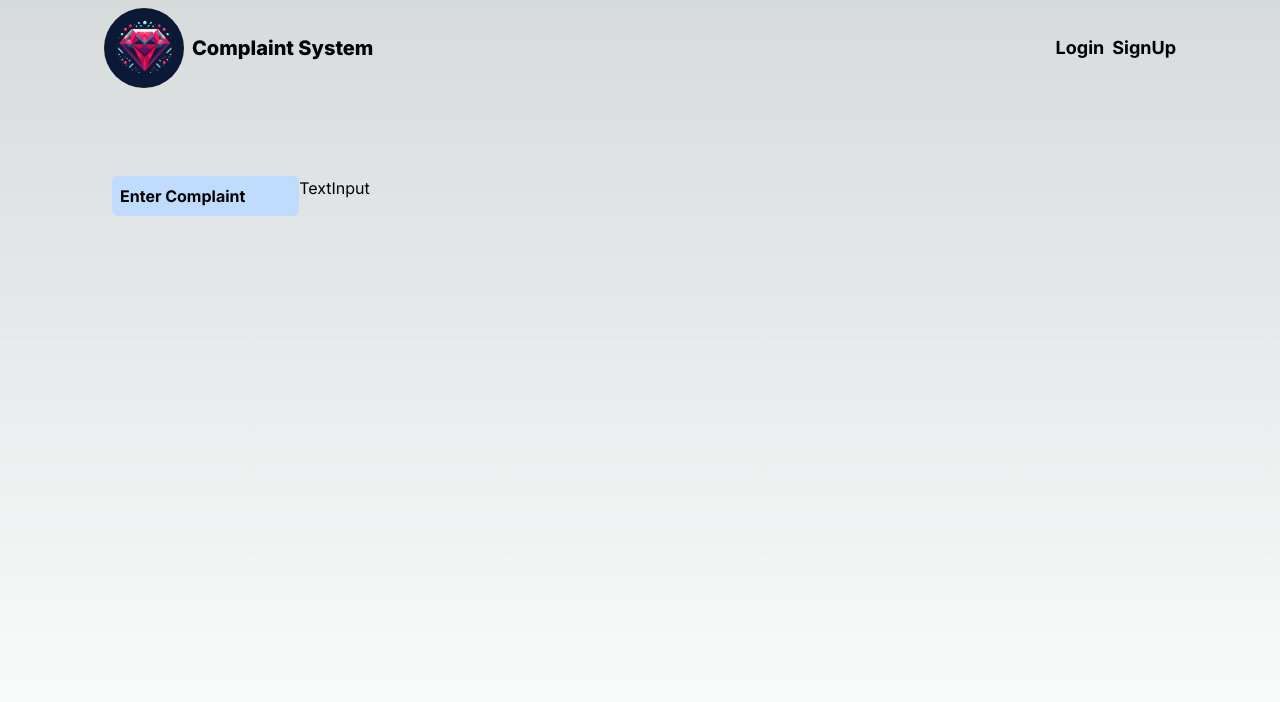
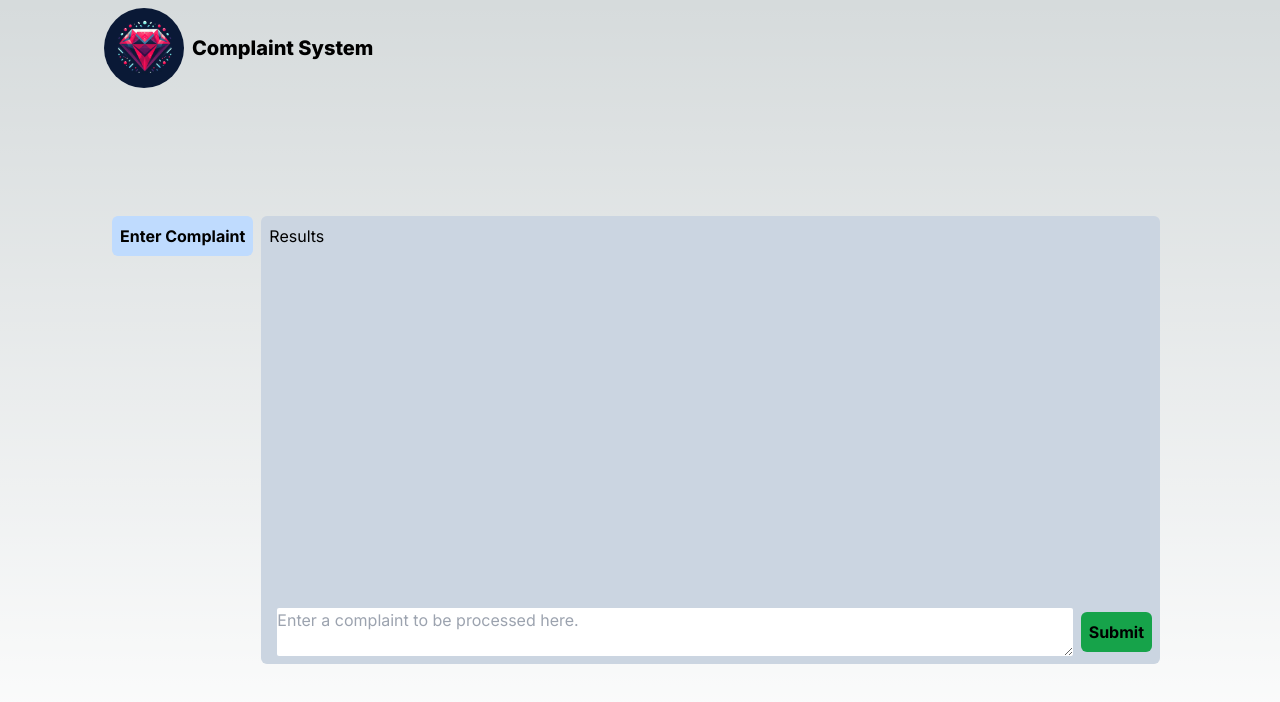
Before and after one commit to jpntc/Headstarter-Hackathon_2-BankComplaintSystem, a Next.js app in the folder frontend/: page / in a window 1280 px wide. Shown: the top 702 px of the page. Built offline with nearby package versions, Linux system fonts and the light colour scheme.

Commit message:
finished home page layout

```diff
--- a/frontend/app/components/ComplaintsPane.jsx
+++ b/frontend/app/components/ComplaintsPane.jsx
@@ -1,8 +1,14 @@
 import React from 'react'
 
 const ComplaintsPane = () => {
-  return (
-    <div>ProcessedComplaints</div>
+  return( <div className="flex flex-col p-2 mx-2 min-h-96 w-full ">
+    <p className="text-center font-bold text-lg md:text-xl">Your Processed Complaints</p>
+
+    <div className="border border-red-300 min-h-56">
+
+    </div>
+
+  </div>
   )
 }
 
--- a/frontend/app/components/Input.jsx
+++ b/frontend/app/components/Input.jsx
@@ -1,12 +1,31 @@
 "use client"
-import React from 'react'
+import React, {useState} from 'react'
 
 const Input = () => {
+  const [input, setInput] = useState("")
+
+  const handleInput = (e)=>{
+    setInput(e.target.value)
+  }
   return (
-    <div className="w-full h-full border-red-300">
-        TextInput
+    <div className="p-2 mx-2 flex flex-col bg-slate-300 w-full rounded-md">
+
+      <div className="w-full">
+        <div className="flex min-h-80 md:min-h-96 ">Results</div>
+        <div className="flex items-center">
+          <textarea
+            className="overflow-y-auto w-full mx-2 rounded-sm max-h-16"
+            type="text"
+            placeholder={"Enter a complaint to be processed here."}
+            onChange={(e)=>handleInput(e)}
+
+          ></textarea>
+          <button className="bg-green-600 rounded-md font-bold p-2 h-fit" onClick={()=>{console.log(input)}}>
+            Submit
+          </button>
+        </div>
+      </div>
     </div>
-  )
+  );
 }
-
 export default Input
--- a/frontend/app/components/Menu.jsx
+++ b/frontend/app/components/Menu.jsx
@@ -4,7 +4,7 @@ import React, {useState}  from 'react'
 const Menu = ({ method, options, currentPane }) => {
   const [isOpen, setIsOpen] = useState(false)
   return (
-    <div className="bg-blue-200 p-2 rounded-md w-56"onClick={()=>setIsOpen(!isOpen)}>
+    <div className="bg-blue-200 p-2 rounded-md h-fit min-w-fit text-nowrap"onClick={()=>setIsOpen(!isOpen)}>
         {
           isOpen?(
             <div>
--- a/frontend/app/components/Navbar.jsx
+++ b/frontend/app/components/Navbar.jsx
@@ -16,8 +16,6 @@ const Navbar = () => {
         <p className="text-lg md:text-xl font-extrabold">Complaint System</p>
       </div>
       <div className="flex justify-evenly items-center text-md md:text-lg font-bold">
-        <p className="mr-2">Login</p>
-        <p>SignUp</p>
       </div>
     </nav>
   );
--- a/frontend/app/page.js
+++ b/frontend/app/page.js
@@ -11,18 +11,15 @@ export default function Home() {
  const [pane, setPane] = useState(panes[0])
  const [inputPane, setCurrentInputPane] = useState(inputOptions[0])
   return (
-    <main className="flex min-h-screen flex-col   md:px-24">
+    <main className="flex min-h-screen flex-col md:px-24">
       <Navbar className="fixed top-0 left-0 border" />
-        <div className="flex px-4">
+        <div className="flex px-4 mt-10">
           <Menu method={setPane} options={panes} currentPane={pane} />
           {pane == panes[0] ? (
             <Input />
           ) : (
             <ComplaintsPane />
           )}
-          <div className="">
-
-          </div>
         </div>
     </main>
   );
```
